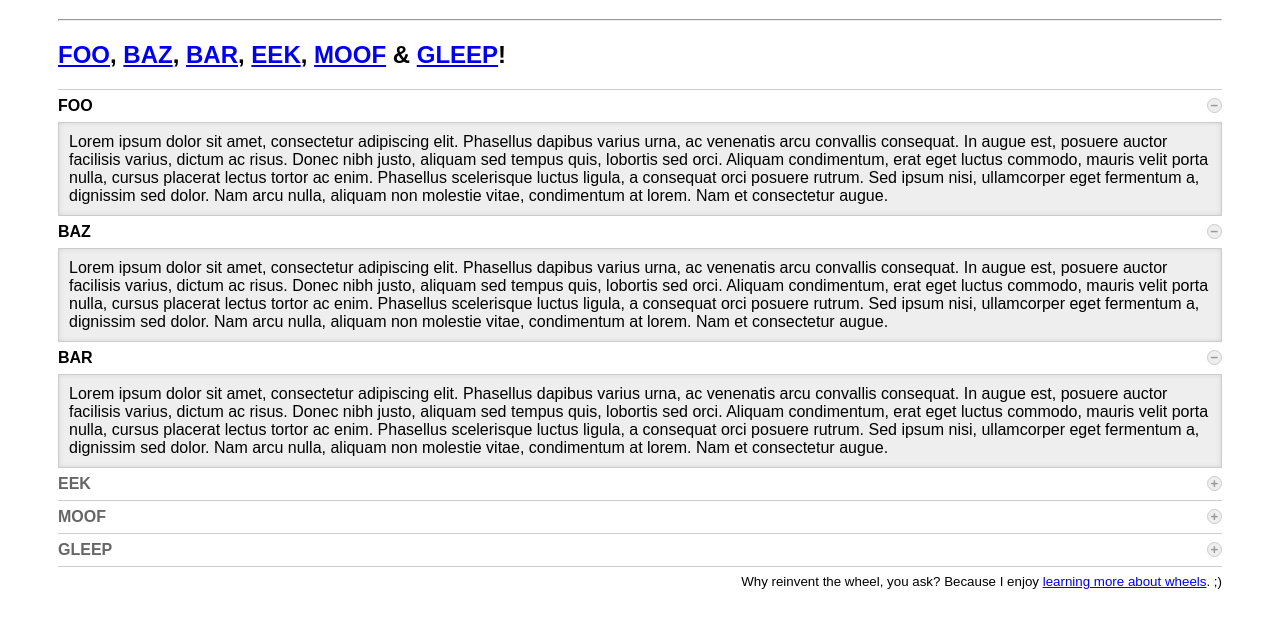
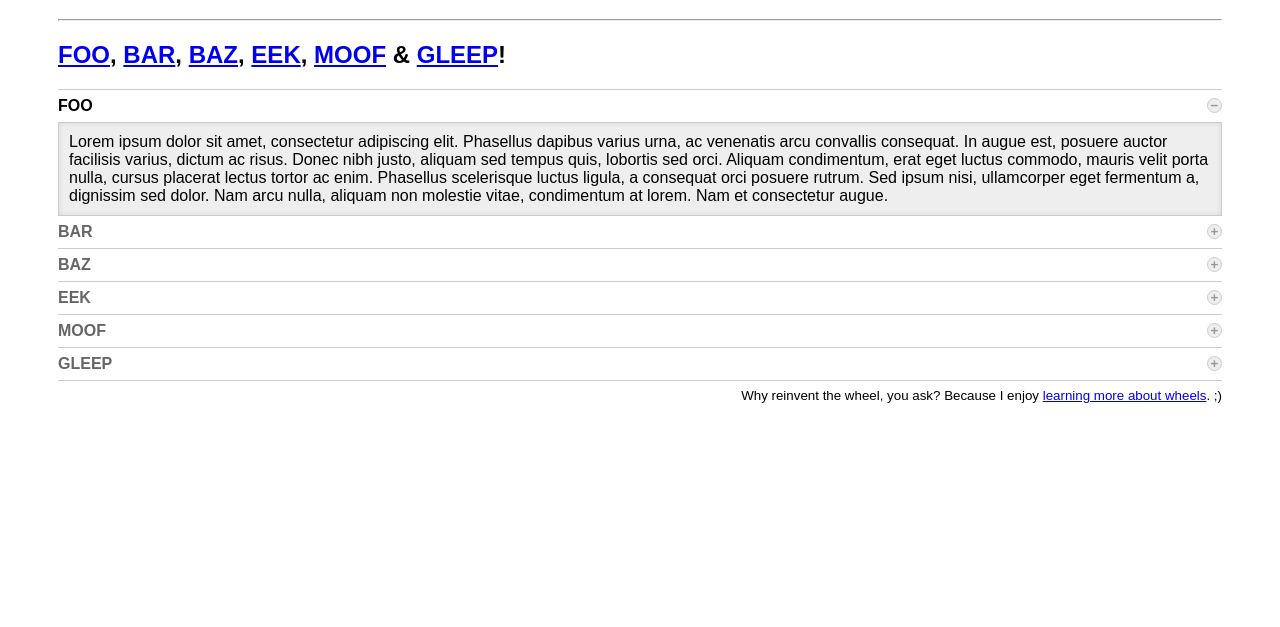
Before and after one commit to mhulse/jquery-ion, a website: page demo/index.html in a window 1280 px wide. Both pictures are taken after a click on the link "FOO". Shown: the part 119-746 px from the top of the page. Drawn offline with nearby package versions, Linux system fonts and the light colour scheme.

Commit message:
Pre v1.0.0 check.

```diff
--- a/bower.json
+++ b/bower.json
@@ -1,6 +1,6 @@
 {
     "name": "ion",
-    "version": "0.1.0",
+    "version": "1.0.0",
     "main": [
         "./ion/jquery.ion.js"
     ],
--- a/demo/index.html
+++ b/demo/index.html
@@ -62,8 +62,8 @@
 			cursor: hand;
 			overflow: hidden;
 		}
-		.no-js .ion-head { color: #000; }
-		.js .ion-head::before {
+		.no-js .ion-head { color: #000; } /* Applied only if JS is turned OFF. */
+		.js .ion-head::before { /* Applied only if JS is turned ON. */
 			font-size: smaller;
 			font-weight: bold;
 			text-align: center;
@@ -79,13 +79,13 @@
 			content: "\002B";
 			position: relative;
 		}
-		.js .ion-head-selected { color: #000; }
-		.js .ion-head-selected::before { content: "\2212"; }
+		.js .ion-head-selected { color: #000; } /* JS ON */
+		.js .ion-head-selected::before { content: "\2212"; } /* JS ON */
 		.ion-panel {
 			overflow: hidden;
 			position: relative;
 		}
-		.js .ion-panel { display: none; }
+		.js .ion-panel { display: none; } /* JS ON */
 
 	</style>
 
@@ -94,15 +94,15 @@
 </head>
 <body>
 
-	<h1><a href="https://github.com/mhulse/ion">Ion</a> demo</h1>
+	<h1><a href="https://github.com/mhulse/jquery-ion">Ion</a> demo</h1>
 
 	<hr>
 
 	<main>
 
-		<section class="ion" data-ion-options='{ "allowMultiple" : true, "alwaysOpen" : true }'>
+		<section class="ion" data-ion-options='{ "allowMultiple" : false, "alwaysOpen" : true }'>
 
-			<h1><a class="ion-single" href="#foo">FOO</a>, <a class="ion-single" href="#baz">BAZ</a>, <a class="ion-single" href="#bar">BAR</a>, <a class="ion-single" href="#eek">EEK</a>, <a class="ion-single" href="#moof">MOOF</a> &amp; <a class="ion-single" href="#gleep">GLEEP</a>!</h1>
+			<h1><a class="ion-single" href="#foo">FOO</a>, <a class="ion-single" href="#bar">BAR</a>, <a class="ion-single" href="#baz">BAZ</a>, <a class="ion-single" href="#eek">EEK</a>, <a class="ion-single" href="#moof">MOOF</a> &amp; <a class="ion-single" href="#gleep">GLEEP</a>!</h1>
 
 			<section>
 
@@ -120,9 +120,9 @@
 
 			<section>
 
-				<h1 id="baz" class="ion-head ion-head-selected">BAZ</h1>
+				<h1 id="bar" class="ion-head">BAR</h1>
 
-				<div class="ion-panel">
+				<div class="ion-panel ion-panel-open">
 
 					<div class="wrap">
 						<p>Lorem ipsum dolor sit amet, consectetur adipiscing elit. Phasellus dapibus varius urna, ac venenatis arcu convallis consequat. In augue est, posuere auctor facilisis varius, dictum ac risus. Donec nibh justo, aliquam sed tempus quis, lobortis sed orci. Aliquam condimentum, erat eget luctus commodo, mauris velit porta nulla, cursus placerat lectus tortor ac enim. Phasellus scelerisque luctus ligula, a consequat orci posuere rutrum. Sed ipsum nisi, ullamcorper eget fermentum a, dignissim sed dolor. Nam arcu nulla, aliquam non molestie vitae, condimentum at lorem. Nam et consectetur augue.</p>
@@ -134,9 +134,9 @@
 
 			<section>
 
-				<h1 id="bar" class="ion-head">BAR</h1>
+				<h1 id="baz" class="ion-head ion-head-selected">BAZ</h1>
 
-				<div class="ion-panel ion-panel-open">
+				<div class="ion-panel">
 
 					<div class="wrap">
 						<p>Lorem ipsum dolor sit amet, consectetur adipiscing elit. Phasellus dapibus varius urna, ac venenatis arcu convallis consequat. In augue est, posuere auctor facilisis varius, dictum ac risus. Donec nibh justo, aliquam sed tempus quis, lobortis sed orci. Aliquam condimentum, erat eget luctus commodo, mauris velit porta nulla, cursus placerat lectus tortor ac enim. Phasellus scelerisque luctus ligula, a consequat orci posuere rutrum. Sed ipsum nisi, ullamcorper eget fermentum a, dignissim sed dolor. Nam arcu nulla, aliquam non molestie vitae, condimentum at lorem. Nam et consectetur augue.</p>
@@ -225,10 +225,10 @@
 				speedOut          : 'fast',
 				onInit            : function() { console.log('onInit', this) },
 				onAfterInit       : function() { console.log('onAfterInit', this) },
-				onBeforeShow      : function($active, $inactive, $panel) { console.log('onBeforeShow', this, $active, $inactive, $panel) },
-				onShow            : function($panel) { console.log('onShow', this, $panel) },
-				onBeforeHide      : function($active, $inactive, $panel) { console.log('onBeforeHide', this, $active, $inactive, $panel) },
-				onHide            : function($panel) { console.log('onHide', this, $panel) }
+				onBeforeShow      : function($head) { console.log('onBeforeShow', this, $head) },
+				onShow            : function($head, $panel) { console.log('onShow', this, $head, $panel) },
+				onBeforeHide      : function($head) { console.log('onBeforeHide', this, $head) },
+				onHide            : function($head, $panel) { console.log('onHide', this, $head, $panel) }
 
 			});
 
```
Also changed, not shown: README.md, build/package.json, build/src/jquery.ion.js, ion/jquery.ion.js, ion/jquery.ion.min.js.
